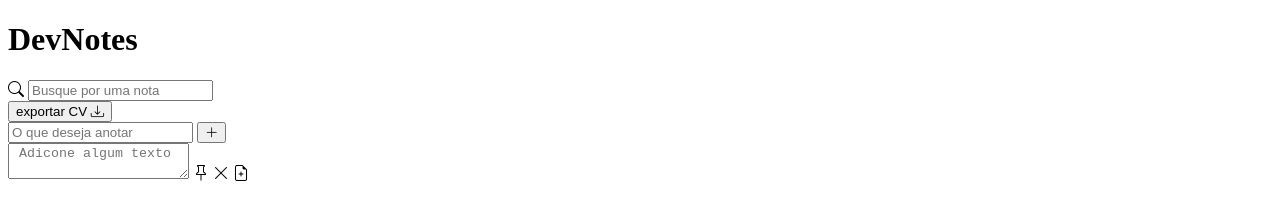
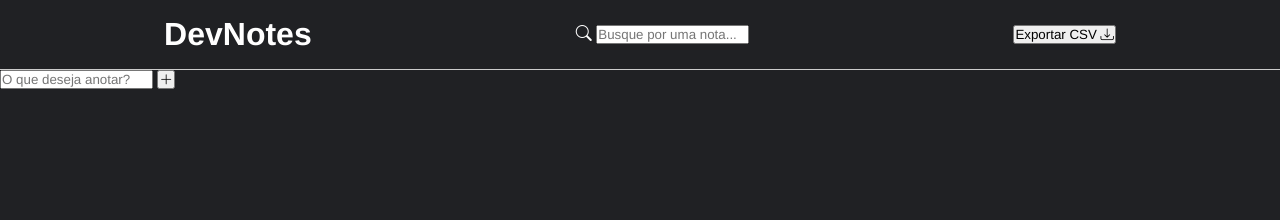
Before and after one commit to Wil220/devnotes, a plain HTML site: page index.html in a window 1280 px wide. Drawn offline with nearby package versions, Linux system fonts and the light colour scheme.

Commit message:
styles.css

```diff
--- a/index.html
+++ b/index.html
@@ -1,39 +1,39 @@
 <!DOCTYPE html>
-<html lang="pt-br">
+<html lang="en">
   <head>
-    <meta charset="UTF-8">
-    <meta name="viewport" content="width=device-width, initial-scale=1.0">
-    <title>Devnotes</title>
+    <meta charset="UTF-8" />
+    <meta http-equiv="X-UA-Compatible" content="IE=edge" />
+    <meta name="viewport" content="width=device-width, initial-scale=1.0" />
+    <title>Notes</title>
+    <!-- Bootstrap Icons -->
     <link
       rel="stylesheet"
       href="https://cdn.jsdelivr.net/npm/bootstrap-icons@1.10.1/font/bootstrap-icons.css"
     />
-    <link rel="stylessheet" href="css/styles.css">
+    <!-- CSS -->
+    <link rel="stylesheet" href="styles.css" />
+    <!-- JS -->
     <script src="js/scripts.js" defer></script>
-
   </head>
   <body>
     <header>
-        <h1> DevNotes</h1>
+      <h1>DevNotes</h1>
       <div id="search-container">
         <i class="bi bi-search"></i>
-            <input type="text" id="search-input" placeholder="Busque por uma nota">
+        <input
+          type="text"
+          id="search-input"
+          placeholder="Busque por uma nota..."
+        />
       </div>
-        <button id="exports-notes">
-            exportar CV <i class="bi bi-download"></i>
+      <button id="export-notes">
+        Exportar CSV <i class="bi bi-download"></i>
       </button>
     </header>
     <div id="add-note-container">
-        <input type="text" id="note-content" placeholder="O que deseja anotar"/>
+      <input type="text" id="note-content" placeholder="O que deseja anotar?" />
       <button class="add-note"><i class="bi bi-plus-lg"></i></button>
     </div>
-    <div id="notes-container">
-        <div class="note">
-            <textarea placeholder=" Adicone algum texto"></textarea>
-            <i class="bi bi-pin"></i>
-            <i class="bi bi-x-lg"></i>
-            <i class="bi bi-file-earmark-plus"></i>
-        </div>
-    </div>
+    <div id="notes-container"></div>
   </body>
 </html>
--- /dev/null
+++ b/styles.css
@@ -0,0 +1,21 @@
+/* Geral */
+* {
+  margin: 0;
+  padding: 0;
+  box-sizing: border-box;
+  font-family: Helvetica;
+}
+
+body {
+  background-color: #202124;
+}
+
+/* Cabeçalho */
+header {
+  border-bottom: 1px solid #ccc;
+  padding: 1rem 2rem;
+  color: #fff;
+  display: flex;
+  align-items: center;
+  justify-content: space-around;
+}
```
Also changed, not shown: css/styles.css (deleted). Lines whose indentation alone changed are shown as unchanged.
